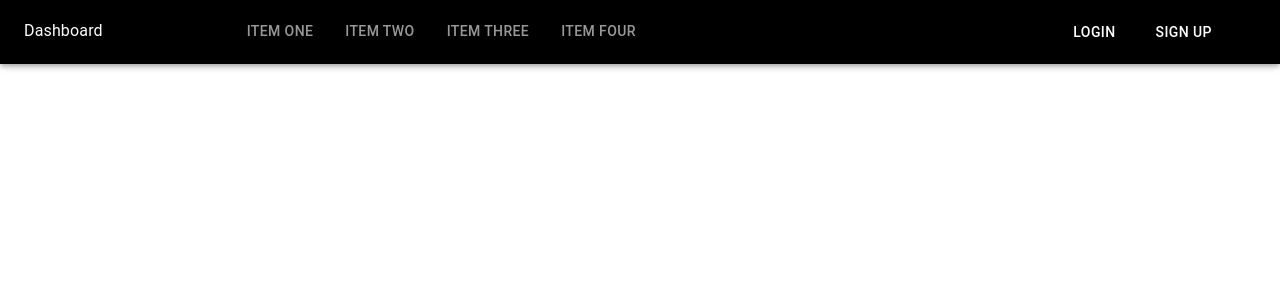
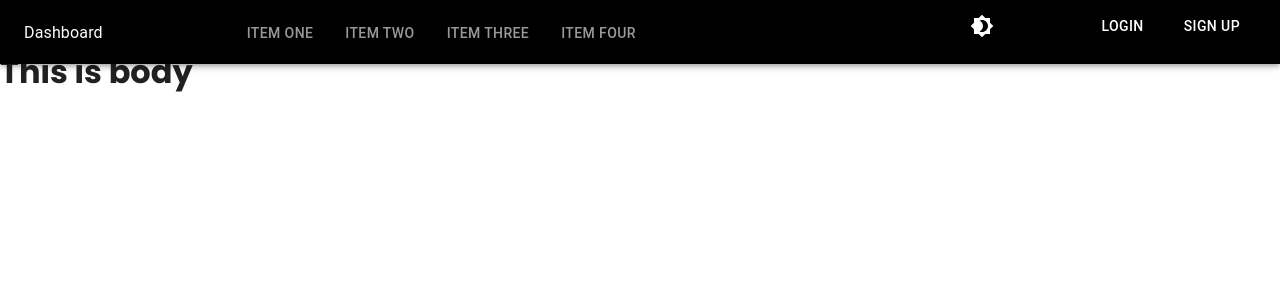
Before and after one commit to deepakkumar1097/CRM_FE, a React (Vite) app: page /home in a window 1280 px wide. Shown: the top 300 px of the page. Built offline with nearby package versions, Linux system fonts and the light colour scheme.

Commit message:
dark-light mode acheived

```diff
--- a/src/App.jsx
+++ b/src/App.jsx
@@ -1,4 +1,5 @@
 import { Route, Routes, Navigate } from "react-router-dom";
+import { StyledEngineProvider } from "@mui/material/styles";
 import SignIn from "./components/SignIn";
 import Home from "./pages/Home";
 import SignUp from "./components/SignUp";
@@ -6,12 +7,14 @@ import SignUp from "./components/SignUp";
 function App() {
   return (
     <>
+      <StyledEngineProvider>
         <Routes>
           <Route path="/" element={<Navigate to="/signin" />} />
           <Route path="/home" element={<Home />} />
           <Route path="/signin" element={<SignIn />} />
           <Route path="/signup" element={<SignUp />} />
         </Routes>
+      </StyledEngineProvider>
     </>
   );
 }
--- /dev/null
+++ b/src/components/Body.jsx
@@ -0,0 +1,22 @@
+import React from "react";
+import { Box } from "@mui/material";
+import { useTheme } from "@mui/material/styles";
+
+export default function Body() {
+  const theme = useTheme();
+  console.log(theme.palette.background);
+  return (
+    <div className="body-container">
+      <Box
+        sx={{
+          backgroundColor: theme.palette.background.default,
+          color: theme.palette.text.primary,
+          height: "100vh",
+          // Add other styles for your Body component here
+        }}
+      >
+        <h1>This is body</h1>
+      </Box>
+    </div>
+  );
+}
--- a/src/components/Navbar.jsx
+++ b/src/components/Navbar.jsx
@@ -9,11 +9,29 @@ import {
   Toolbar,
   Typography,
 } from "@mui/material";
+import IconButton from "@mui/material/IconButton";
+import { useTheme } from "@mui/material/styles";
+import Brightness4Icon from "@mui/icons-material/Brightness4";
+import Brightness7Icon from "@mui/icons-material/Brightness7";
 
-function Navbar({ links }) {
+function Navbar({ links, ColorModeContext }) {
+  const theme = useTheme();
+  const colorMode = React.useContext(ColorModeContext);
   const [value, setValue] = useState();
 
   return (
+    <Box
+      sx={{
+        display: "flex",
+        width: "100%",
+        alignItems: "center",
+        justifyContent: "center",
+        bgcolor: "background.default",
+        color: "text.primary",
+        borderRadius: 1,
+        p: 3,
+      }}
+    >
       <AppBar sx={{ backgroundColor: "black" }}>
         <Toolbar>
           <Grid container spacing={1} alignItems="baseline">
@@ -32,9 +50,21 @@ function Navbar({ links }) {
                 ))}
               </Tabs>
             </Grid>
-          <Grid item xs={1} />
-          <Grid item xs={2}>
-            <Box>
+            {/* <Grid item xs={1}></Grid> */}
+            <Grid item xs={3}>
+              <Box display="flex">
+                {/* {theme.palette.mode} mode */}
+                <IconButton
+                  sx={{ ml: 1 }}
+                  onClick={colorMode.toggleColorMode}
+                  color="inherit"
+                >
+                  {theme.palette.mode === "dark" ? (
+                    <Brightness7Icon />
+                  ) : (
+                    <Brightness4Icon />
+                  )}
+                </IconButton>
                 <Button sx={{ marginLeft: "auto" }} variant="primary">
                   Login
                 </Button>
@@ -46,6 +76,7 @@ function Navbar({ links }) {
           </Grid>
         </Toolbar>
       </AppBar>
+    </Box>
   );
 }
 export default Navbar;
--- a/src/main.jsx
+++ b/src/main.jsx
@@ -1,6 +1,7 @@
 import React from "react";
 import ReactDOM from "react-dom/client";
 import { BrowserRouter } from "react-router-dom";
+
 import App from "./App.jsx";
 import "./styles/App.css";
 
--- a/src/pages/Home.jsx
+++ b/src/pages/Home.jsx
@@ -1,14 +1,45 @@
 import React from "react";
 import Navbar from "../components/Navbar";
+import Body from "../components/Body";
+import { ThemeProvider, createTheme } from "@mui/material/styles";
 
 const linksArray = ["Item One", "Item Two", "Item Three", "Item Four"];
-
+const ColorModeContext = React.createContext({ toggleColorMode: () => {} });
 function Home() {
   return (
     <div className="home">
-      <Navbar links={linksArray} />
+      <Navbar links={linksArray} ColorModeContext={ColorModeContext} />
+      <Body />
     </div>
   );
 }
 
-export default Home;
+export default function ToggleColorMode() {
+  const [mode, setMode] = React.useState("light");
+  const colorMode = React.useMemo(
+    () => ({
+      toggleColorMode: () => {
+        setMode((prevMode) => (prevMode === "light" ? "dark" : "light"));
+      },
+    }),
+    []
+  );
+
+  const theme = React.useMemo(
+    () =>
+      createTheme({
+        palette: {
+          mode,
+        },
+      }),
+    [mode]
+  );
+
+  return (
+    <ColorModeContext.Provider value={colorMode}>
+      <ThemeProvider theme={theme}>
+        <Home />
+      </ThemeProvider>
+    </ColorModeContext.Provider>
+  );
+}
```
Lines whose indentation alone changed are shown as unchanged.
